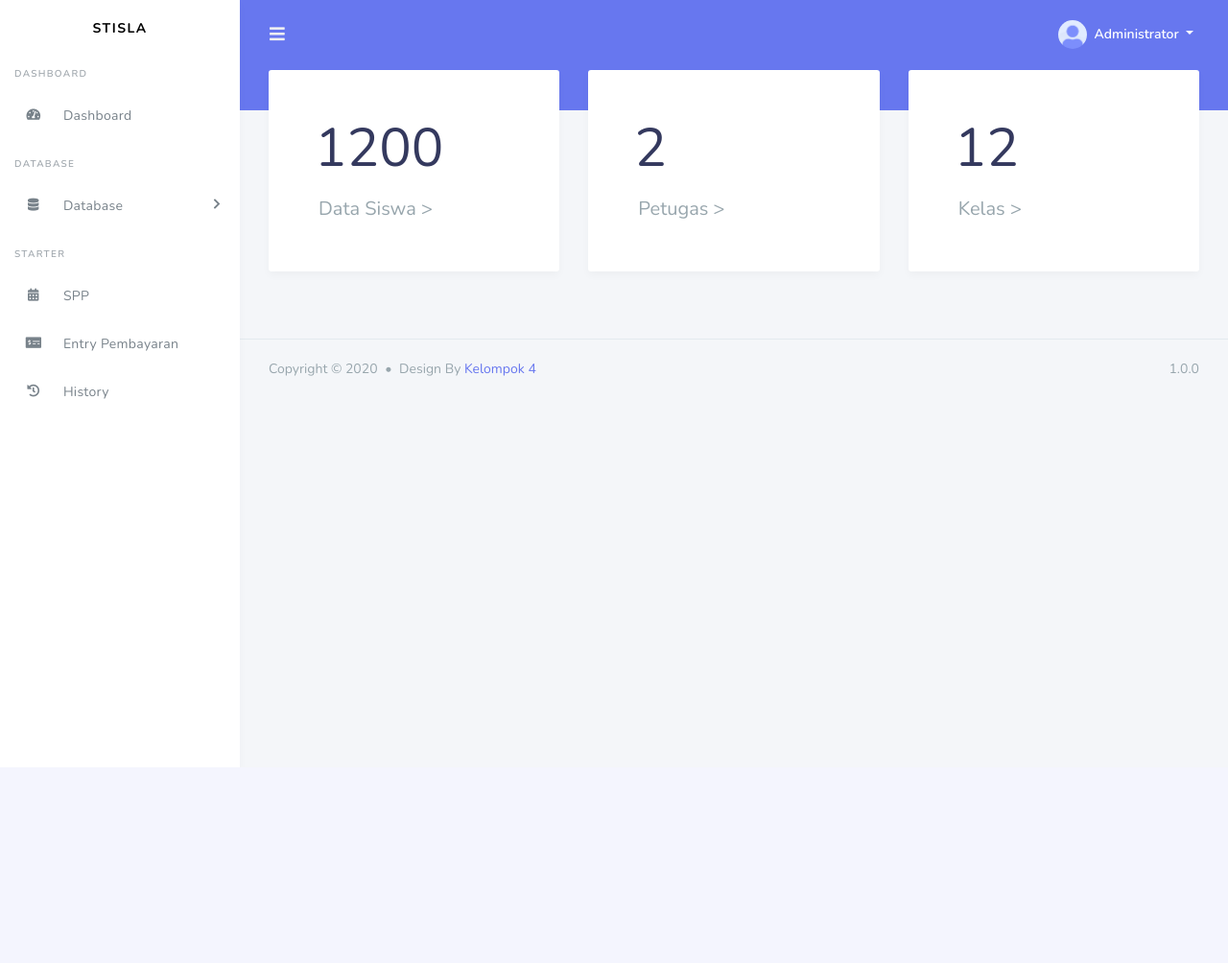
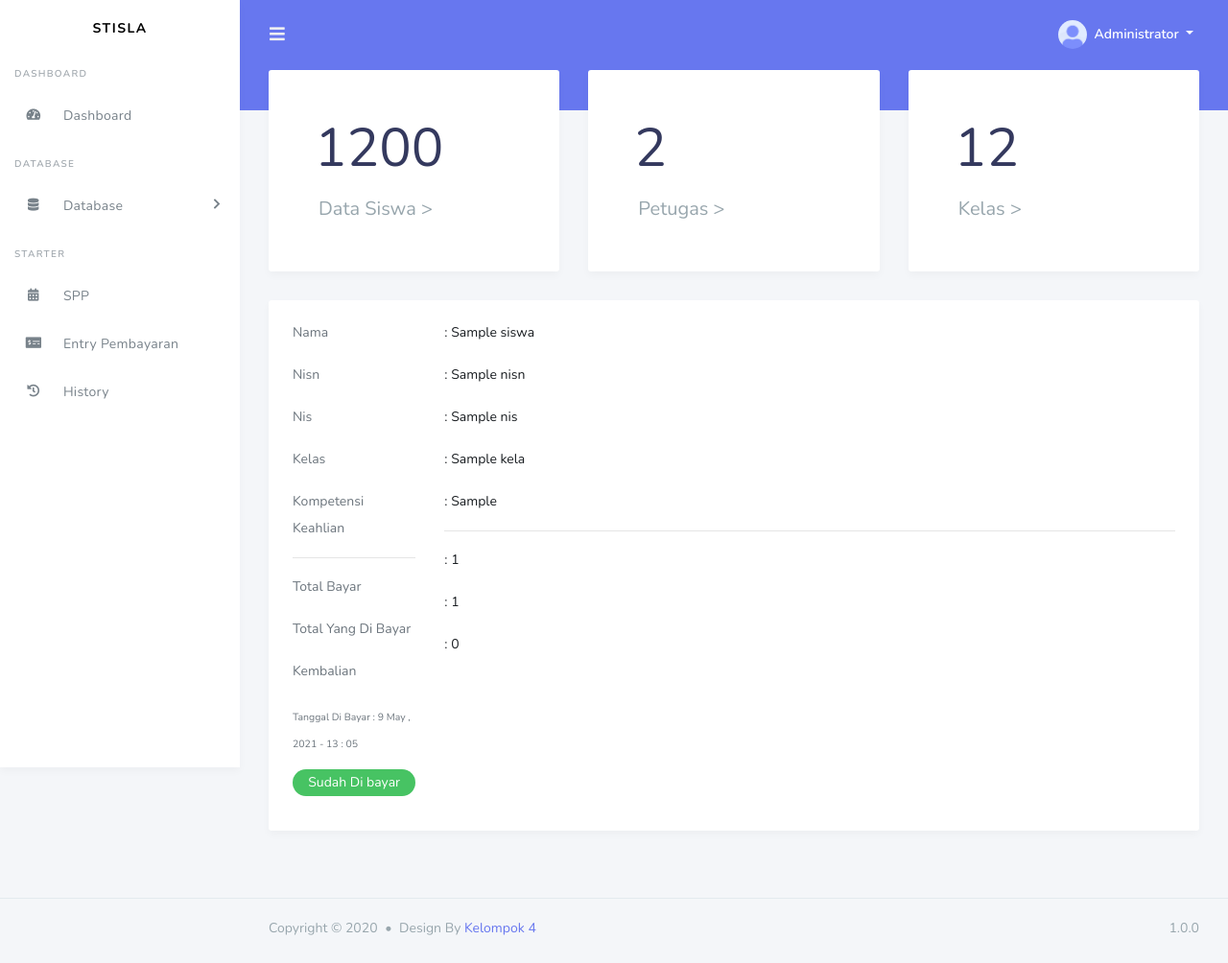
Before and after one commit to Kelompok4-eloquent/pembayaran-spp, a Laravel app: template spp_project/resources/views/admin/dashboard/index.blade.php in a window 1280 px wide. Shown: the whole page at 96% size. Before the commit the page ends 416 px from the top, so only its background shows below. Run offline with Laravel 8, Linux system fonts and the light colour scheme; the template is opened without the code that fills it: most values are stand-ins (such as "Sample title", 1, 10 or a date in 2020); some libraries are stand-ins or nearby versions.

Commit message:
menambah history pada dashboard dan history pages

```diff
--- a/spp_project/resources/views/admin/dashboard/index.blade.php
+++ b/spp_project/resources/views/admin/dashboard/index.blade.php
@@ -29,4 +29,41 @@ Dashboard
         </div>
     </div>
 </div>
+@foreach ($pembayaran_history as $history)
+
+
+<div class="card">
+    <div class="card-body">
+        <div class="row">
+
+            <div class="col-12 col-md-2 col-lg-2 col-xl-2">
+                <p>Nama </p>
+                <p>Nisn </p>
+                <p>Nis </p>
+                <p>Kelas </p>
+                <p>Kompetensi Keahlian </p>
+                <hr>
+                <p>Total Bayar</p>
+                <p>Total Yang Di Bayar</p>
+                <p>Kembalian</p>
+                <p><sub>Tanggal Di Bayar : {{ date("j F , Y - H : m"),strtotime($history->tanggal_bayar) }}</sub></p>
+                <p class="text-white rounded-pill text-center {{ ($history->jumlah_dibayar==NULL)?"bg-danger":"bg-success" }}">{{ ($history->jumlah_dibayar==NULL)?"Belum Di bayar":"Sudah Di bayar" }}</p>
+            </div>
+            <div class="col-12 col-md-10 col-lg-10 col-xl-10 text-dark font-weight-bold">
+                <p>: {{ $history->siswa->nama}} </p>
+                <p>: {{ $history->siswa->nisn}} </p>
+                <p>: {{ $history->siswa->nis}} </p>
+                <p>: {{ $history->siswa->kelas->nama_kelas}}</p>
+                <p>: {{ $history->siswa->kelas->kompetensi_keahlian }}</p>
+                <hr>
+                <p>: {{ $history->jumlah_bayar }}</p>
+                <p>: {{ $history->jumlah_dibayar }}</p>
+                <p>: {{ ($history->jumlah_dibayar!=null)?$history->jumlah_dibayar - $history->jumlah_bayar : " - "}}</p>
+
+            </div>
+        </div>
+    </div>
+</div>
+@endforeach
+{{ $pembayaran_history->links() }}
 @endsection
```
Also changed, not shown: spp_project/resources/views/admin/data_petugas/index.blade.php (+8 -5 lines), spp_project/resources/views/admin/data_history_pembayaran/index.blade.php (added).
